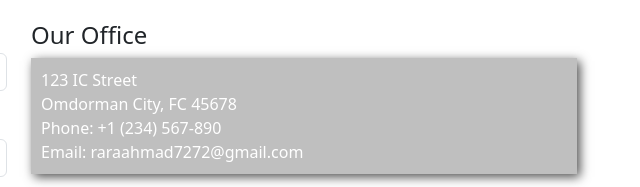
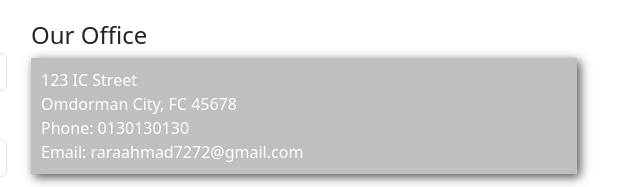
Before and after one commit to rara7272star/Innovative-Cultivation-Company, a plain HTML site: page contact.html in a window 1280 px wide. Shown: the part 191-378 px from the top of the page, 621-1261 px from the left. Drawn offline with nearby package versions, Linux system fonts and the light colour scheme.

Commit message:
Update contact.html

```diff
--- a/contact.html
+++ b/contact.html
@@ -73,7 +73,7 @@
                 <p>
                     123 IC Street<br>
                     Omdorman City, FC 45678<br>
-                    Phone: +1 (234) 567-890<br>
+                    Phone: 0130130130<br>
                     Email: raraahmad7272@gmail.com
                 </p>
                 <h4>Follow Us</h4>
```
